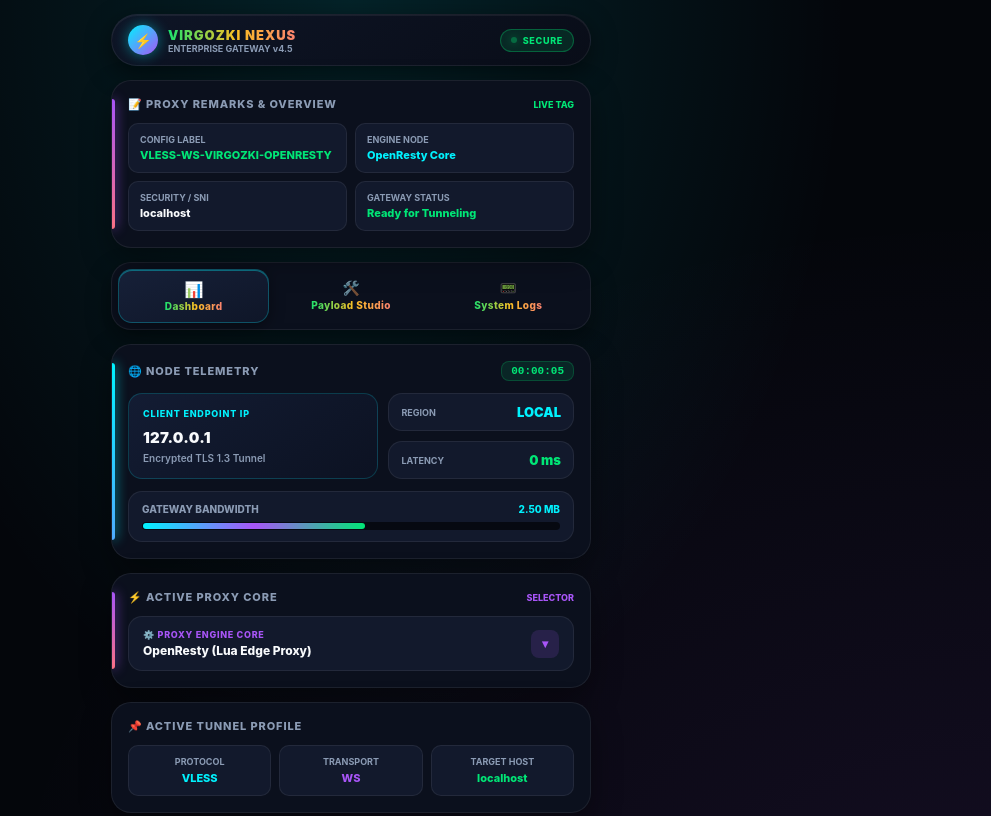
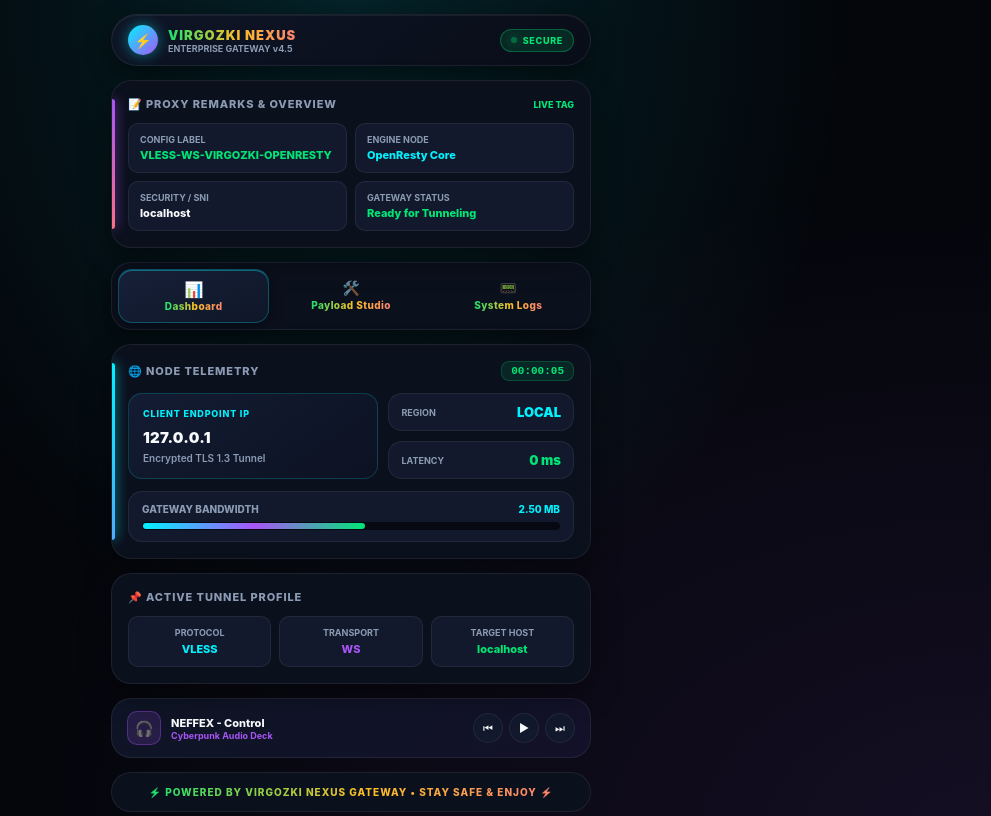
Before and after one commit to mrvirgozki/4proxy, a plain HTML site: page index.html in a window 1280 px wide. Shown: the top 816 px of the page, without its empty margins (289-1280 px from the left). Drawn offline with Linux system fonts and the light colour scheme; no server answers.

Commit message:
Update index.html

```diff
--- a/index.html
+++ b/index.html
@@ -3,7 +3,7 @@
 <head>
     <meta charset="UTF-8">
     <meta name="viewport" content="width=device-width, initial-scale=1.0, maximum-scale=1.0, user-scalable=no">
-    <title>VIRGOZKI NEXUS // BENTO GATEWAY</title>
+    <title>VIRGOZKI NEXUS / CONFIG PANEL</title>
     <!-- QR Code Library CDN -->
     <script src="https://cdnjs.cloudflare.com/ajax/libs/qrcodejs/1.0.0/qrcode.min.js"></script>
     <style>
@@ -818,7 +818,7 @@
         </div>
     </div>
 
-    <!-- 2. PROXY REMARKS & OVERVIEW (PANGALAWA SA TAAS) -->
+    <!-- 2. PROXY REMARKS & OVERVIEW -->
     <div class="bento-box accent-purple" id="proxy-remarks-card">
         <div class="box-header">
             <span class="box-title">📝 Proxy Remarks & Overview</span>
@@ -899,21 +899,6 @@
             </div>
         </div>
 
-        <!-- PROXY CORE PICKER (HIDDEN IN MODAL) -->
-        <div class="bento-box accent-purple">
-            <div class="box-header">
-                <span class="box-title">⚡ Active Proxy Core</span>
-                <span style="font-size: 9px; font-weight: 800; color: var(--purple);">SELECTOR</span>
-            </div>
-            <div class="selector-card" id="engine-btn">
-                <div class="sel-left">
-                    <span class="sel-sub purple-sub">⚙️ Proxy Engine Core</span>
-                    <span class="sel-main" id="engine-btn-text">OpenResty (Lua Edge Proxy)</span>
-                </div>
-                <div class="sel-arrow purple-arrow">▾</div>
-            </div>
-        </div>
-
         <!-- ACTIVE PROFILE SUMMARY -->
         <div class="bento-box">
             <div class="box-header">
@@ -943,6 +928,15 @@
                 <span class="box-title">🎛️ Tunnel Parameters</span>
             </div>
 
+            <!-- Proxy Engine Core Picker (MOVED HERE) -->
+            <div class="selector-card" id="engine-btn">
+                <div class="sel-left">
+                    <span class="sel-sub purple-sub">⚙️ Proxy Engine Core</span>
+                    <span class="sel-main" id="engine-btn-text">OpenResty (Lua Edge Proxy)</span>
+                </div>
+                <div class="sel-arrow purple-arrow">▾</div>
+            </div>
+
             <!-- Bug Host Picker -->
             <div class="selector-card" id="address-btn">
                 <div class="sel-left">
@@ -961,7 +955,7 @@
                 <div class="sel-arrow">▾</div>
             </div>
 
-            <!-- Protocol Type Picker (HIDDEN IN MODAL) -->
+            <!-- Protocol Type Picker -->
             <div class="selector-card" id="proto-btn">
                 <div class="sel-left">
                     <span class="sel-sub purple-sub">🔐 Protocol Type</span>
@@ -970,7 +964,7 @@
                 <div class="sel-arrow purple-arrow">▾</div>
             </div>
 
-            <!-- Transport Medium Picker (HIDDEN IN MODAL) -->
+            <!-- Transport Medium Picker -->
             <div class="selector-card" id="trans-btn">
                 <div class="sel-left">
                     <span class="sel-sub purple-sub">📶 Transport Medium</span>
```
